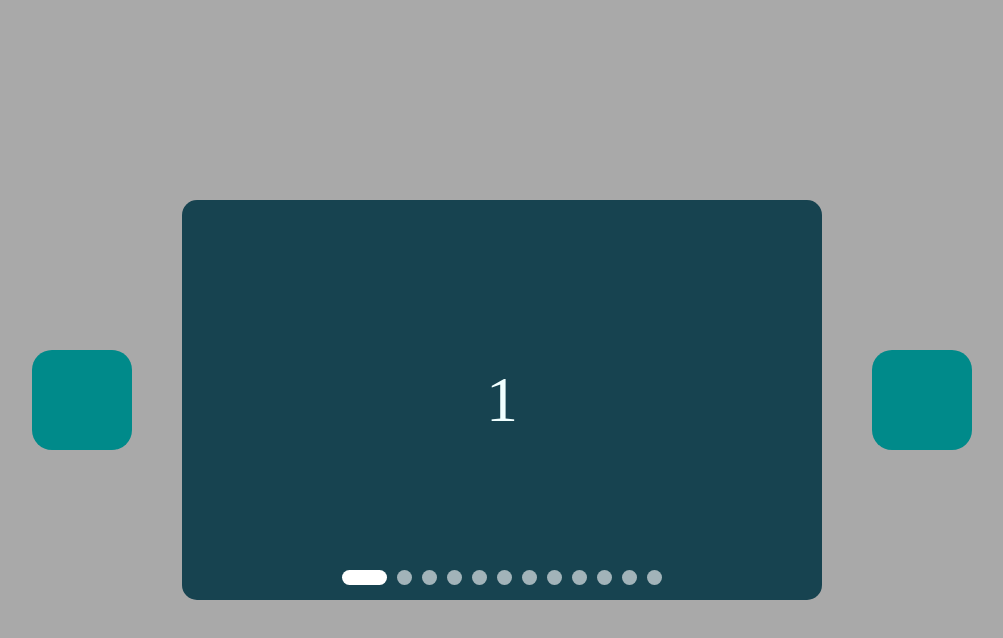
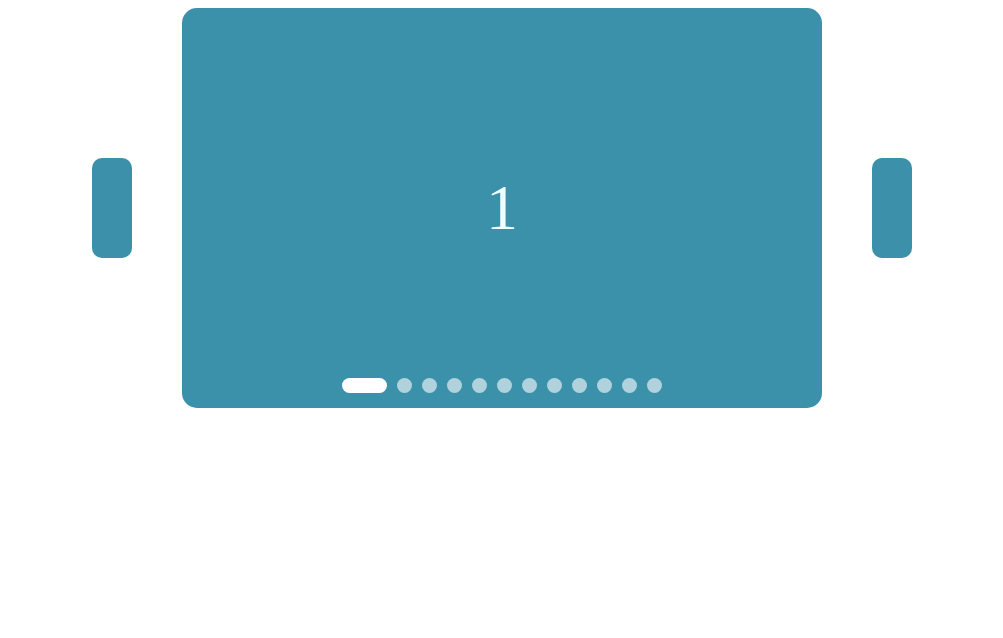
Before and after one commit to doryan04/DSS, a plain HTML site: page index.html in a window 1280 px wide. Shown: the whole page, without its empty margins (138-1141 px from the left). Drawn offline with Linux system fonts and the light colour scheme.

Commit message:
removed a lot of styles

```diff
--- a/css/style.css
+++ b/css/style.css
@@ -6,23 +6,6 @@
     --width: 640px;
     --height: 400px;
     --dots-size: 15px;
-}
-
-/* ============== */
-/* Для красоты :3 */
-/* ============== */
-
-html,
-body{
-    margin:0;
-    padding:0;
-    background-color: darkgray;
-}
-
-.presentation{
-    display: flex;
-    align-items: center;
-    justify-content: center;
 }
 
 /* ============================= */
@@ -58,7 +41,7 @@ body{
 }
 
 .photos > div{
-    background-color: rgb(23, 67, 80);
+    background-color: rgb(59, 144, 170);
     min-width: var(--width);
     min-height: var(--height);
     position: relative;
@@ -77,10 +60,10 @@ body{
     transition: 0.25s ease-out;
     cursor: pointer;
     margin:50px;
-    width: 100px;
+    width: 40px;
     height: 100px;
-    background-color: hsl(180, 100%, 27%);
-    border-radius: 20px;
+    background-color: hsl(194, 48%, 45%);
+    border-radius: 10px;
 }
 
 button {
@@ -90,12 +73,12 @@ button {
 
 button:hover{
     transform: scale(1.1);
-    background-color: hsl(180, 100%, 25%);
+    background-color: hsl(194, 48%, 55%);
 }
 
 button:active{
     transform: scale(0.9);
-    background-color: hsl(180, 100%, 23%);
+    background-color: hsl(194, 48%, 30%);
 }
 
 /* ========= */
```
